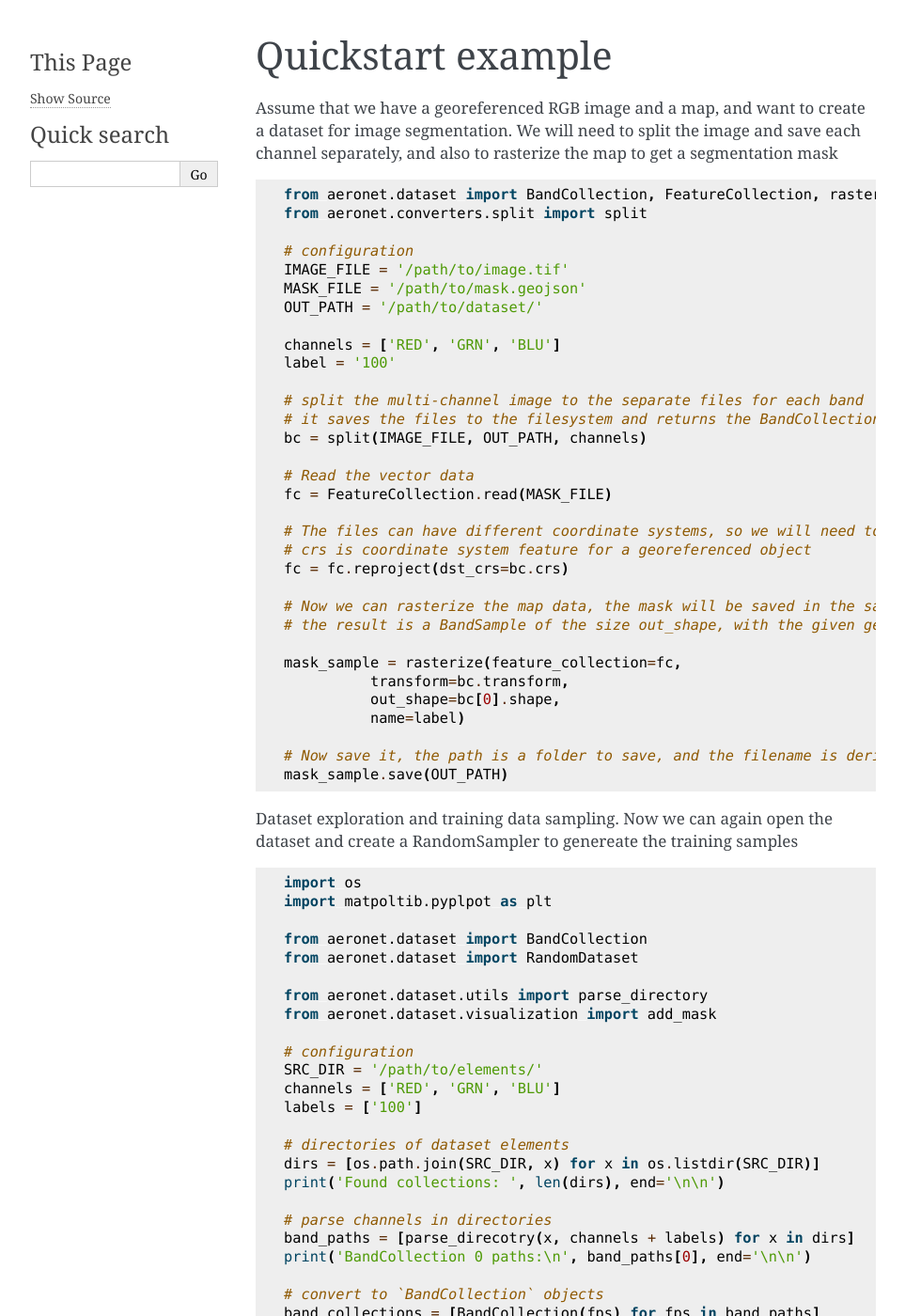
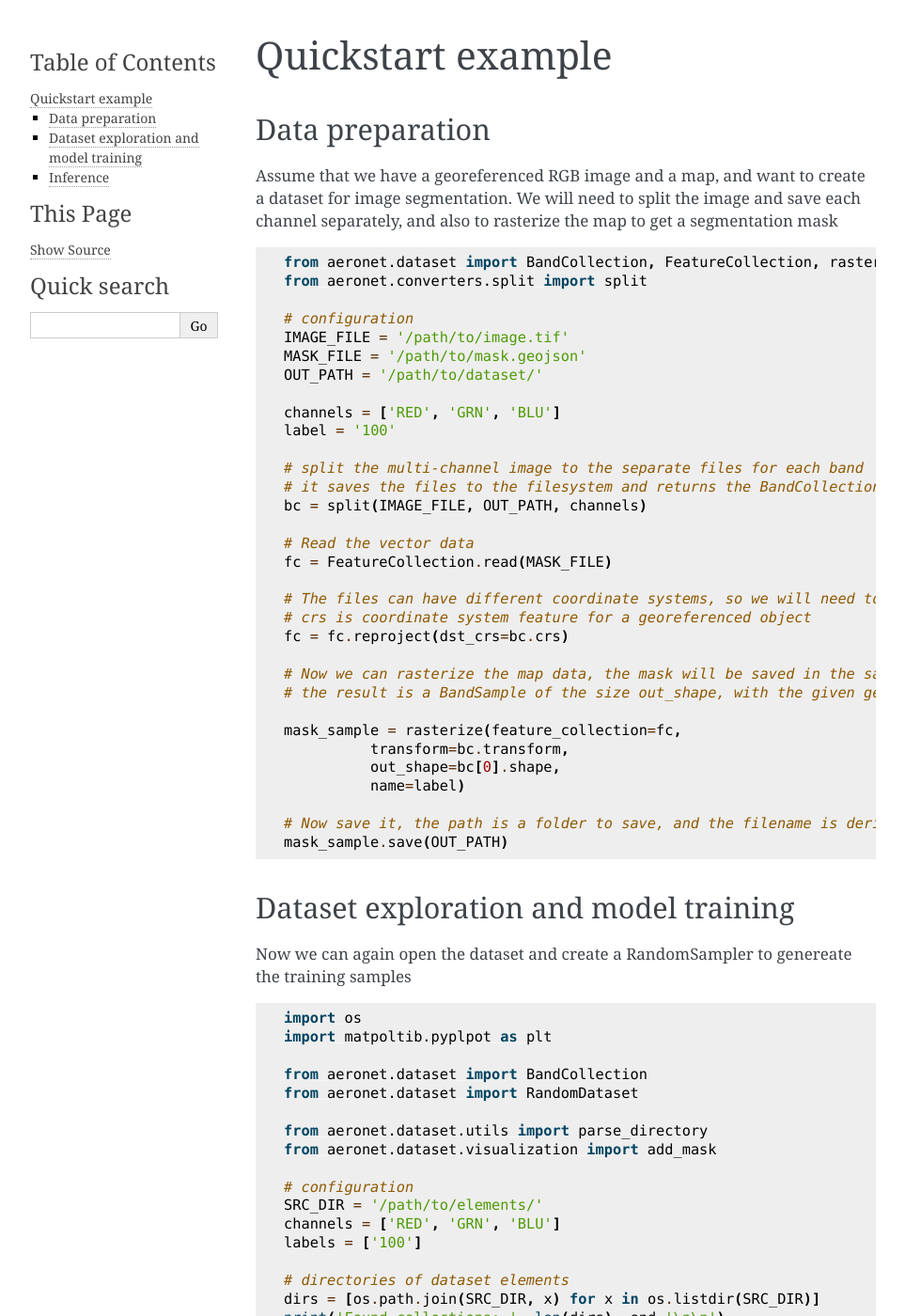
Before and after one commit to Geoalert/aeronetlib, a Sphinx documentation site: the page built from docs/quickstart.rst, in a window 1280 px wide and 1400 px high. Shown: the whole window at 94% size, without its empty margins (148-1111 px from the left). Built offline with Sphinx 7.4.7, drawn with Linux system fonts in a browser that asks for light colours; pages that are not in the unit, such as notebooks, are missing from menus.

Commit message:
Formatting and table of contents changes

```diff
--- a/README.rst
+++ b/README.rst
@@ -193,17 +193,17 @@ The pathches overlap each other to avoid the boundary effects as possible.
 6. tqdm
 
 Pypi package:
-..code :: bash
+.. code:: bash
 
     $ pip install aeronet
 
 Source code:
-..code :: bash
+.. code:: bash
 
     $ pip install git+https://github.com/aeronetlab/aeronetlib
 
 You can also use the docker image with current version installed:
-..code :: bash
+.. code:: bash
 
     $ docker pull aeronetlab/dev:latest
 
--- a/docs/quickstart.rst
+++ b/docs/quickstart.rst
@@ -1,6 +1,8 @@
 Quickstart example
 ==================
 
+Data preparation
+~~~~~~~~~~~~~~~~
 Assume that we have a georeferenced RGB image and a map,
 and want to create a dataset for image segmentation. We will need to split the image and save each channel separately,
 and also to rasterize the map to get a segmentation mask
@@ -40,7 +42,8 @@ and also to rasterize the map to get a segmentation mask
     # Now save it, the path is a folder to save, and the filename is derived from the BandSample name
     mask_sample.save(OUT_PATH)
 
-Dataset exploration and training data sampling.
+Dataset exploration and model training
+~~~~~~~~~~~~~~~~~~~~~~~~~~~~~~~~~~~~~~~~~~~~~
 Now we can again open the dataset and create a RandomSampler to genereate the training samples
 
 .. code:: python
@@ -91,6 +94,8 @@ Now we can again open the dataset and create a RandomSampler to genereate the tr
     plt.imshow(masked_image)
     plt.show()
 
+Inference
+~~~~~~~~~
 Having a trained model, we can now process the new data.
 The main feature here is that the processing is carried out by
 sequential sampling of the image patches as we cannot read the whole image at once.
```
Also changed, not shown: docs/install.rst (+4 -3 lines), docs/modules.rst (+7 -7 lines).
